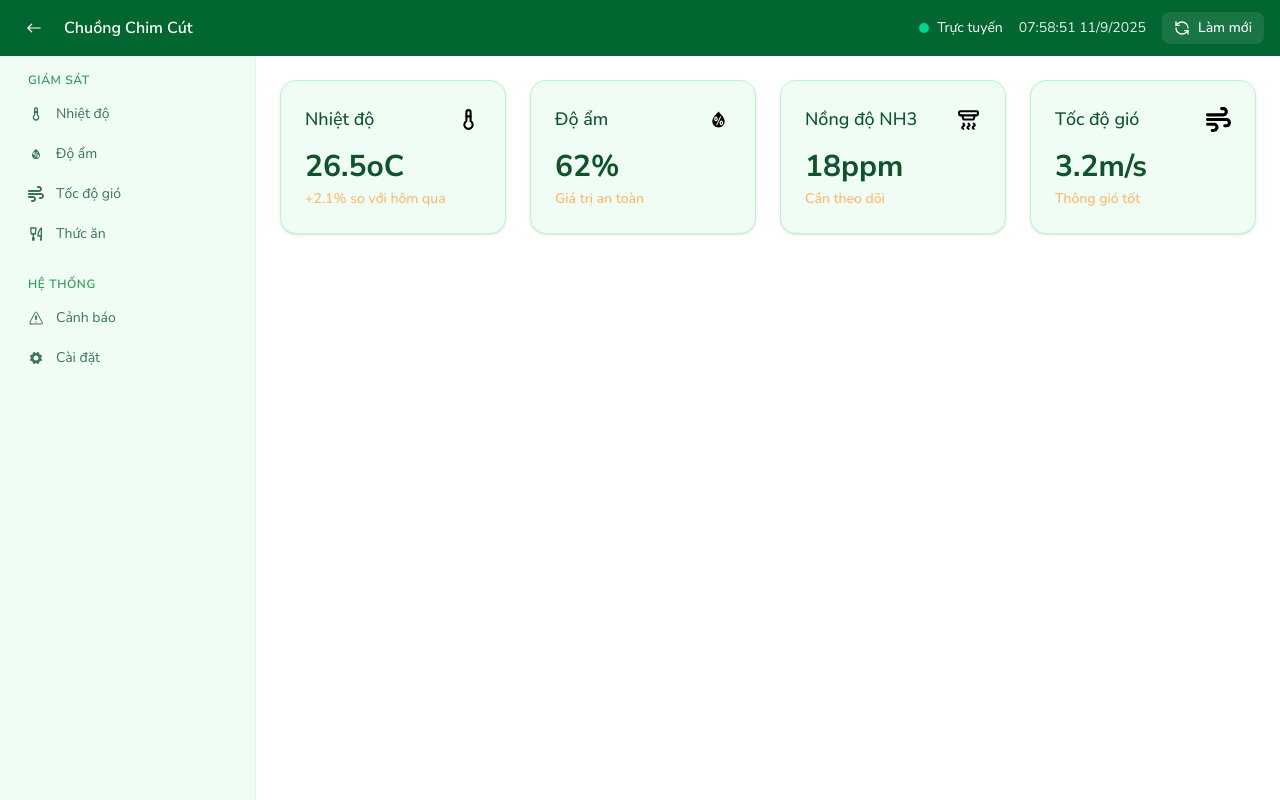
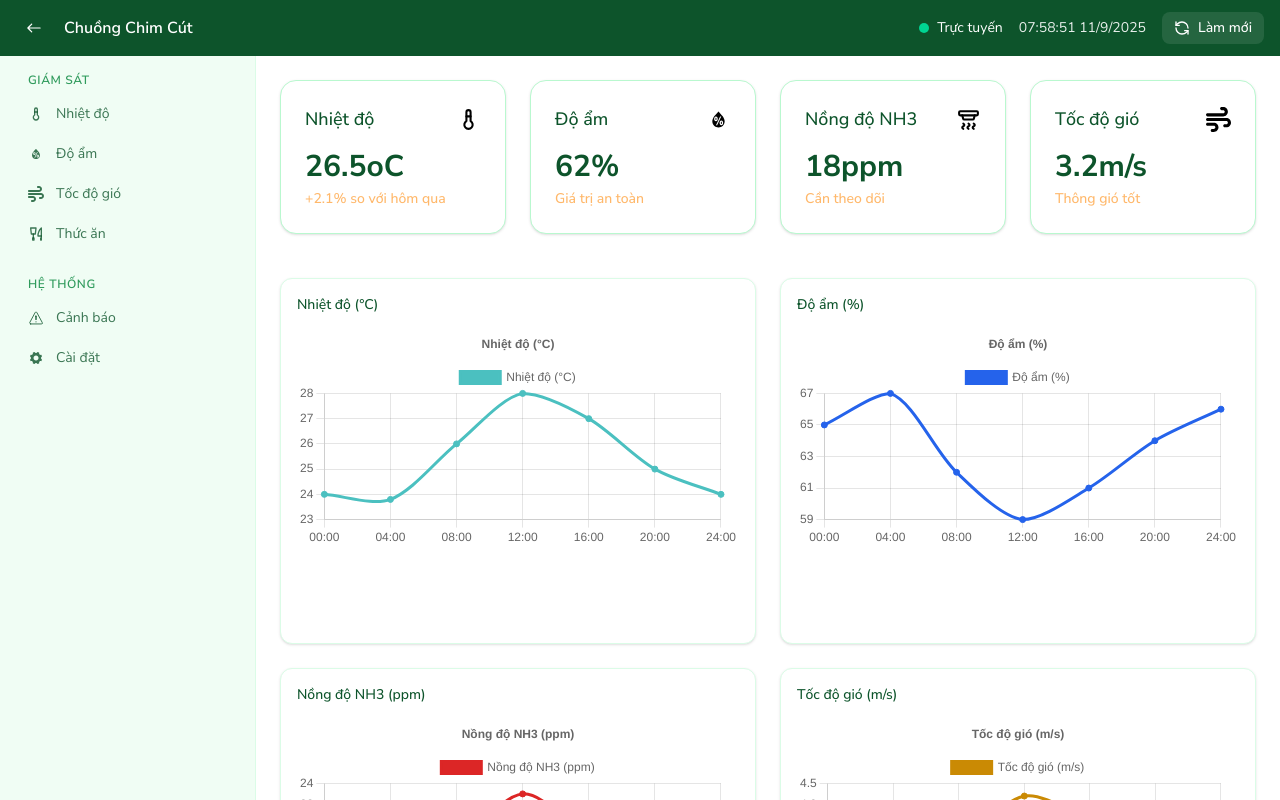
Before and after one commit to DuyITLOR/QualiCare_AI, a React (Vite) app in the folder client/: page /dashboard in a window 1280 px wide. Shown: the top 800 px of the page. Built offline with nearby package versions, Linux system fonts and the light colour scheme.

Commit message:
Complete the dashboard

```diff
--- a/client/package.json
+++ b/client/package.json
@@ -11,8 +11,10 @@
   },
   "dependencies": {
     "@tailwindcss/vite": "^4.1.13",
-    "react": "^19.1.1",
-    "react-dom": "^19.1.1",
+    "chart.js": "^4.5.0",
+    "react": "^18.2.0",
+    "react-chartjs-2": "^5.3.0",
+    "react-dom": "^18.2.0",
     "react-icons": "^5.5.0",
     "react-router-dom": "^7.8.2",
     "tailwindcss": "^4.1.13"
--- /dev/null
+++ b/client/src/Components/ChartCard.jsx
@@ -0,0 +1,57 @@
+import React from "react";
+import {
+  Chart as ChartJS,
+  CategoryScale,
+  LinearScale,
+  PointElement,
+  LineElement,
+  Title,
+  Tooltip,
+  Legend,
+} from "chart.js";
+import { Line } from "react-chartjs-2";
+
+// đăng ký Chart.js modules
+ChartJS.register(
+  CategoryScale,
+  LinearScale,
+  PointElement,
+  LineElement,
+  Title,
+  Tooltip,
+  Legend
+);
+
+const ChartCard = ({ title, labels, values, color = "rgb(75, 192, 192)" }) => {
+  const data = {
+    labels,
+    datasets: [
+      {
+        label: title,
+        data: values,
+        borderColor: color,
+        backgroundColor: color.replace("1)", "0.3)").replace("rgb", "rgba"), // tạo màu fill nhạt
+        tension: 0.3,
+      },
+    ],
+  };
+
+  const options = {
+    responsive: true,
+    plugins: {
+      legend: { display: true },
+      title: { display: true, text: title },
+    },
+  };
+
+  return (
+    <div className="rounded-xl border border-green-100 bg-white p-4 shadow-sm">
+      <h3 className="mb-3 text-sm font-medium text-green-900">{title}</h3>
+      <div style={{ width: "100%", height: "300px" }}>
+        <Line data={data} options={options} />
+      </div>
+    </div>
+  );
+};
+
+export default ChartCard;
--- a/client/src/Components/SensorCard.jsx
+++ b/client/src/Components/SensorCard.jsx
@@ -2,7 +2,7 @@ import React from 'react'
 
 const SensorCard = ({label, Icon, data,  alertText}) => {
     return (
-        <div className="rounded-2xl border bg-green-50 border-green-200 p-6 w-full max-w-sm shadow-sm">
+        <div className="rounded-2xl border bg-white border-green-200 p-6 w-full max-w-sm shadow-sm">
             <div className="flex items-center justify-between mb-4">
                 <h2 className="text-lg font-medium text-green-900">{label}</h2>
                 <Icon size = {25}/>
--- /dev/null
+++ b/client/src/Components/TestChart.jsx
@@ -0,0 +1,54 @@
+import React from "react";
+import {
+  Chart as ChartJS,
+  CategoryScale,
+  LinearScale,
+  PointElement,
+  LineElement,
+  Title,
+  Tooltip,
+  Legend,
+} from "chart.js";
+import { Line } from "react-chartjs-2";
+
+// Đăng ký bắt buộc (Chart.js v4 + react-chartjs-2 v5)
+ChartJS.register(
+  CategoryScale,
+  LinearScale,
+  PointElement,
+  LineElement,
+  Title,
+  Tooltip,
+  Legend
+);
+
+const TestChart = () => {
+  const data = {
+    labels: ["00:00", "04:00", "08:00", "12:00", "16:00", "20:00", "24:00"],
+    datasets: [
+      {
+        label: "Nhiệt độ (°C)",
+        data: [24, 23.8, 26, 28, 27, 25, 24],
+        borderColor: "rgb(75, 192, 192)",
+        backgroundColor: "rgba(75, 192, 192, 0.3)",
+        tension: 0.3, // làm mượt line
+      },
+    ],
+  };
+
+  const options = {
+    responsive: true,
+    plugins: {
+      legend: { display: true },
+      title: { display: true, text: "Biểu đồ nhiệt độ 24h" },
+    },
+  };
+
+  return (
+    <div style={{ width: "600px", height: "300px" }}>
+      <Line data={data} options={options} />
+    </div>
+  );
+};
+
+export default TestChart;
--- a/client/src/Components/Topbar.jsx
+++ b/client/src/Components/Topbar.jsx
@@ -17,8 +17,8 @@ const TopBar = ({ title = "Chuồng Chim Cút", onRefresh }) => {
   const dateText = now.toLocaleDateString("vi-VN");
 
   return (
-    <header className="fixed inset-x-0 top-0 z-40 h-14 bg-green-800 text-white">
-      <div className="mx-auto flex h-full max-w-screen-2xl items-center justify-between px-4">
+    <header className="fixed inset-x-0 top-0 z-40 h-14 bg-green-900 text-white">
+      <div className="mx-auto flex h-full max-w-screen items-center justify-between px-4">
         <div className="flex items-center gap-3">
           <button
             className="inline-flex items-center justify-center rounded-lg p-1.5 hover:bg-white/10"
--- a/client/src/Pages/Dashboard.jsx
+++ b/client/src/Pages/Dashboard.jsx
@@ -6,21 +6,49 @@ import { TbAlarmSmoke } from "react-icons/tb";
 import { FaWind } from "react-icons/fa6";
 import TopBar from '../Components/Topbar';
 import Sidebar from '../Components/Sidebar';
+import TestChart from '../Components/TestChart';
+import ChartCard from '../Components/ChartCard';
 
 
-
-
+const labels = ["00:00", "04:00", "08:00", "12:00", "16:00", "20:00", "24:00"];
 
 const Dashboard = () => {
     return (
         <div>
-            <TopBar/>
-            <Sidebar/>
-            <div className='grid grid-cols-1 md:grid-cols-2 lg:grid-cols-4 gap-6 p-6 pt-20 pl-70'>
+            <TopBar />
+            <Sidebar />
+            <div className='grid grid-cols-1 md:grid-cols-2 lg:grid-cols-4 gap-6 p-6 pt-20 md:pl-70'>
                 <SensorCard label="Nhiệt độ" Icon={TbTemperature} data="26.5oC" alertText="+2.1% so với hôm qua" />
                 <SensorCard label="Độ ẩm" Icon={WiHumidity} data="62%" alertText="Giá trị an toàn" />
                 <SensorCard label="Nồng độ NH3" Icon={TbAlarmSmoke} data="18ppm" alertText="Cần theo dõi" />
                 <SensorCard label="Tốc độ gió" Icon={FaWind} data="3.2m/s" alertText="Thông gió tốt" />
+            </div>
+
+            <div className='grid grid-cols-1 md:grid-cols-2  gap-6 p-6 pt-5 md:pl-70'>
+                <ChartCard
+                    title="Nhiệt độ (°C)"
+                    labels={labels}
+                    values={[24, 23.8, 26, 28, 27, 25, 24]}
+                    color="rgb(75,192,192)"
+                />
+                <ChartCard
+                    title="Độ ẩm (%)"
+                    labels={labels}
+                    values={[65, 67, 62, 59, 61, 64, 66]}
+                    color="rgb(37,99,235)"
+                />
+                <ChartCard
+                    title="Nồng độ NH3 (ppm)"
+                    labels={labels}
+                    values={[12, 14, 18, 23, 19, 16, 13]}
+                    color="rgb(220,38,38)"
+                />
+                <ChartCard
+                    title="Tốc độ gió (m/s)"
+                    labels={labels}
+                    values={[2, 1.8, 3, 4.2, 3.6, 2.8, 2.2]}
+                    color="rgb(202,138,4)"
+                />
             </div>
         </div>
     )
--- a/client/src/services/chatAPI.js
+++ b/client/src/services/chatAPI.js
@@ -1,4 +1,4 @@
-const API_BASE_URL = 'http://localhost:5000/api/chat';
+const API_BASE_URL = 'http://localhost:5050/api/chat';
 
 export const chatAPI = {
   createSession: async (userId, title = 'Cuộc trò chuyện mới') => {
```
Also changed, not shown: package.json (added, +11 -0 lines), 2 other files (tests, documents, lock files or other folders).
